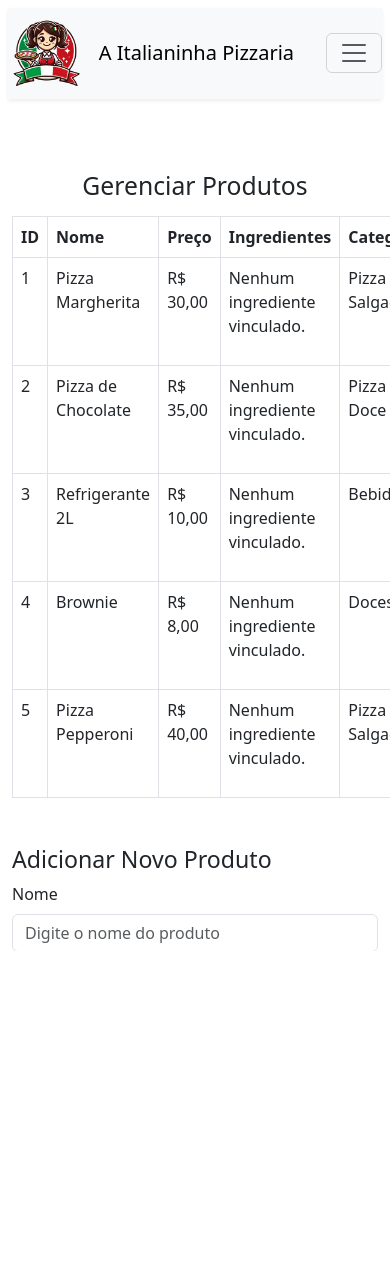
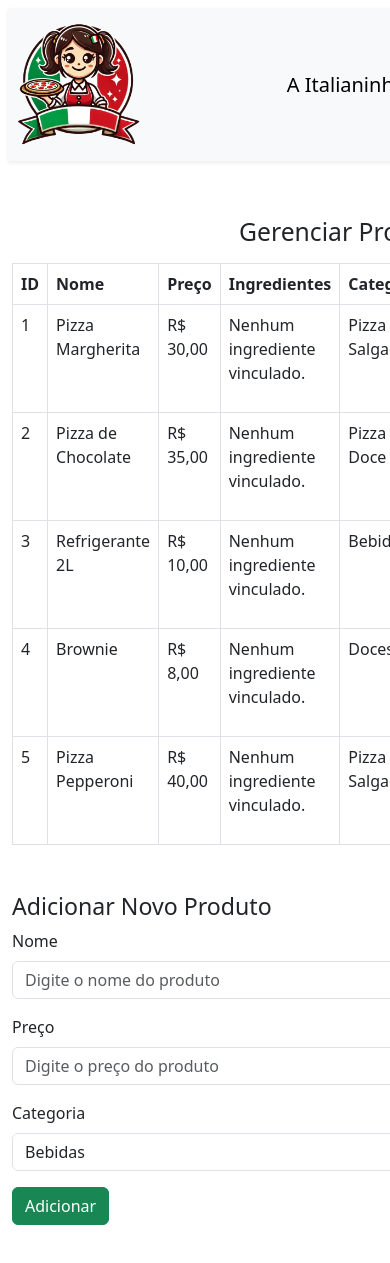
Before and after one commit to CasemiroSJunior/pi_2_semestre, a PHP site: page /produtos.php in a window 390 px wide; the page is wider, and only the part inside the window is pictured. Shown: the top 1263 px of that part. Before the commit the page ends 951 px from the top of that part, so only its background shows below. Run offline with PHP 8.4, Linux system fonts and the light colour scheme; the visitor is signed in with stand-in values (Sample User, id 1); data comes from the database, SQL or seed files in the repository; data that the repository does not hold is empty; some libraries are stand-ins or nearby versions.

Commit message:
chore: Update layout.php and sidebar.css to remove duplicate code and improve responsiveness

```diff
--- a/web/components/layout.php
+++ b/web/components/layout.php
@@ -17,14 +17,12 @@
     <!-- DesktopNav verifica se a resolução do usuário é menor que 768 ou maior, se maior renderiza com a sidebar do dekstop, se menor com o do mobile -->
     <div class="container-fluid desktopNav">
         <div class="row">
-            <div class="col-md-3">
+            <div class="col-md-3 ">
                 <?php include './components/sidebarDesktop.php'; ?>
             </div>
             <!-- Renderiza o conteúdo da página selecionada -->
             <div class="col-md-9">
-                <main role="main" class="pt-3">
-                    <?php include $content; ?>
-                </main>
+                <?php include $content; ?>
             </div>
         </div>
     </div>
@@ -36,9 +34,7 @@
                 </div>
 
                 <div>
-                    <main role="main" class="pt-3">
-                        <?php include $content; ?>
-                    </main>
+                    <?php include $content; ?>
                 </div>
             </div>
         </div>
--- a/web/css/sidebar.css
+++ b/web/css/sidebar.css
@@ -76,6 +76,9 @@
       display: none;
   }
   .mobileNav {
+      width: fit-content !important;
+      margin: 0px !important;
+      padding: 0px !important;
       display: block;
   }
 }
```
